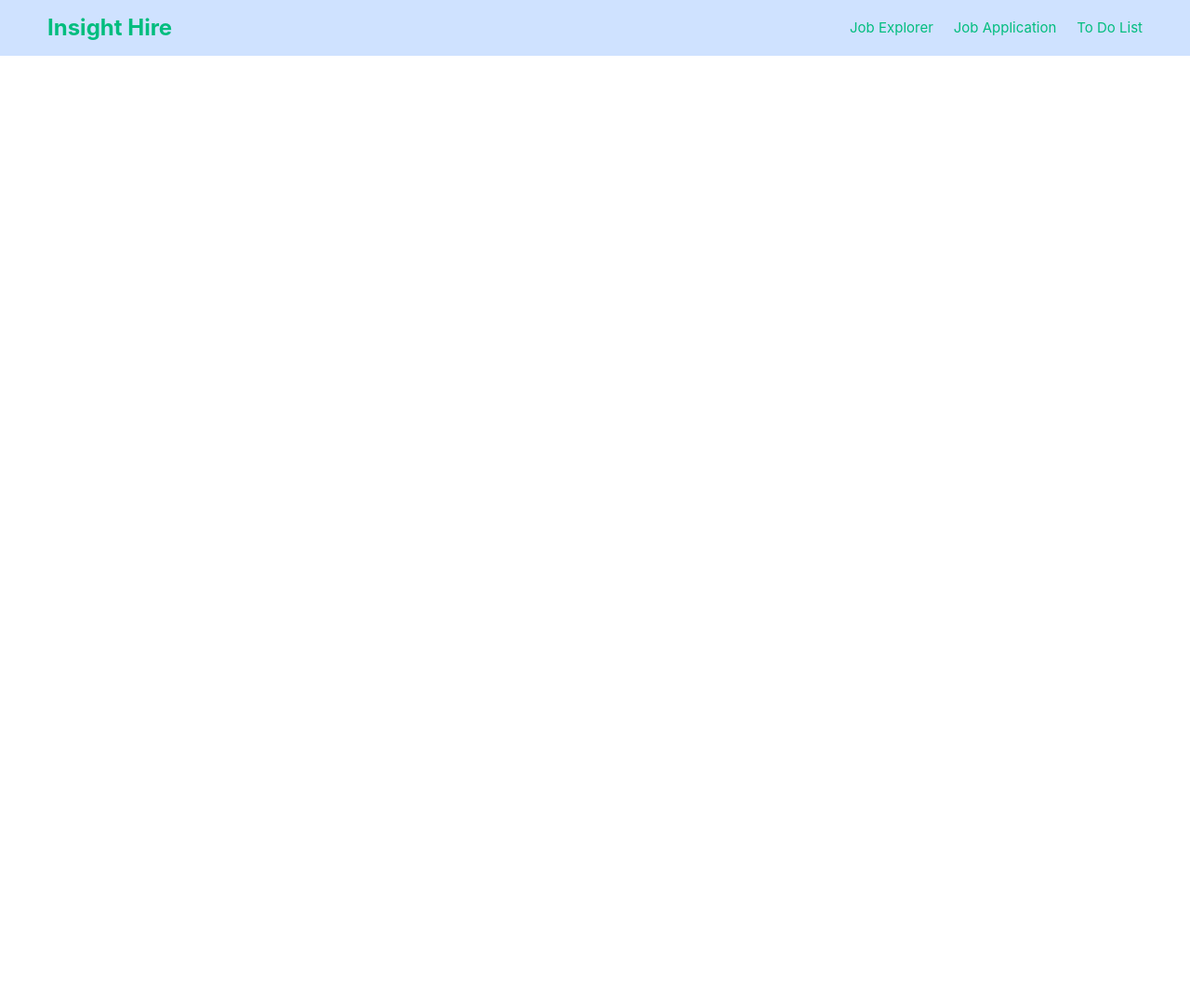
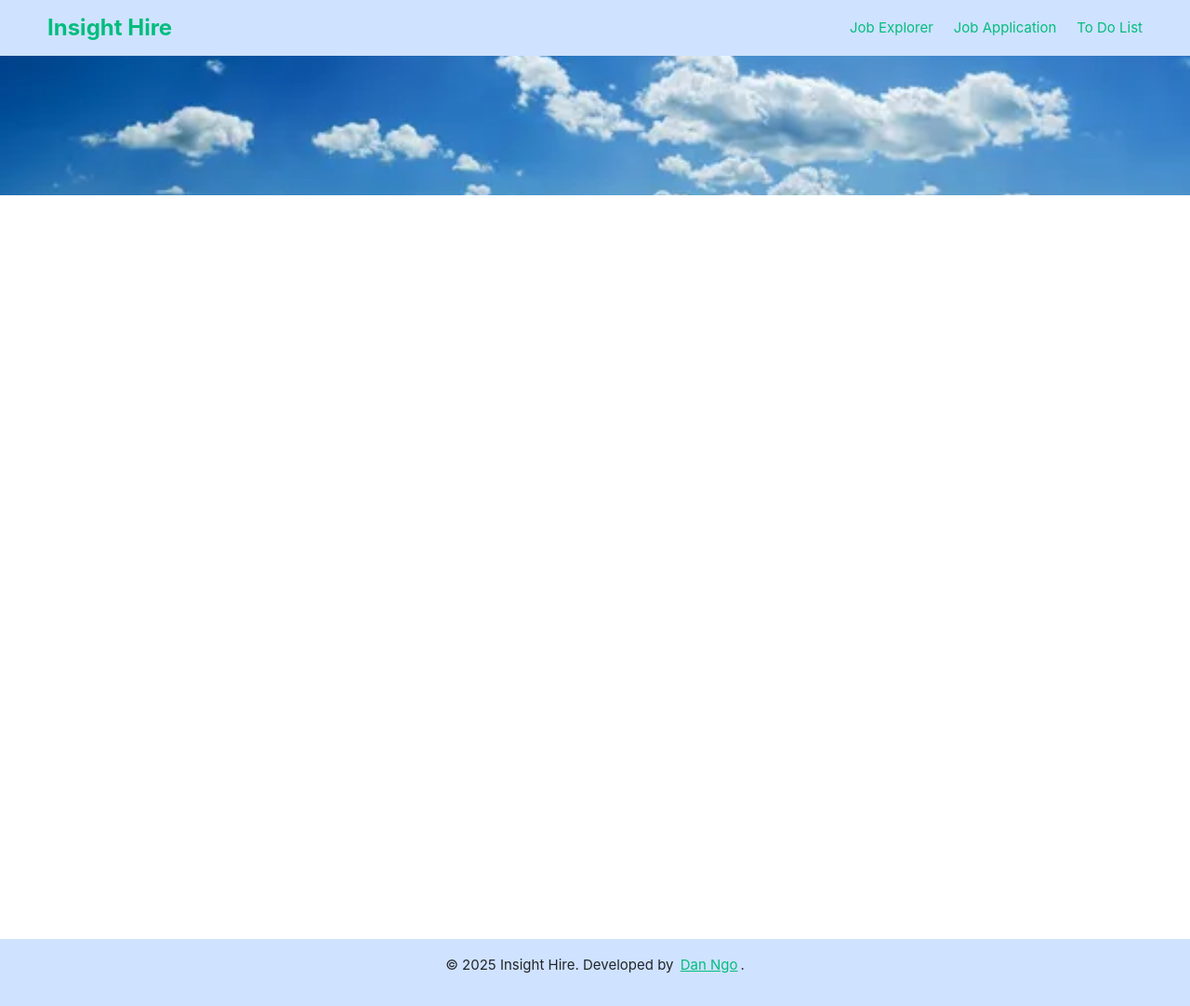
Before and after one commit to DanNgo4/insight-hire, a Vue app: page / in a window 1280 px wide. Shown: the whole page at 93% size. Before the commit the page ends 860 px from the top, so only its background shows below. Built offline with nearby package versions, Linux system fonts and the light colour scheme.

Commit message:
add footer + nav bar enhancement

```diff
--- a/src/components/Footer.vue
+++ b/src/components/Footer.vue
@@ -1 +1,12 @@
-<template></template>
+<template>
+  <footer class="bg-primary-subtle text-dark py-3 mt-auto text-center">
+    <p>
+      &copy; 2025 Insight Hire. Developed by
+      <a
+        :href="'https://www.danngo.space'"
+        class="text-decoration-underline"
+        target="_blank"
+      >Dan Ngo</a>.
+    </p>
+  </footer>
+</template>
--- a/src/components/NavBar.vue
+++ b/src/components/NavBar.vue
@@ -16,8 +16,12 @@ const pages = [
 </script>
 
 <template>
-  <header class="d-flex flex-row align-items-center justify-content-between px-5 py-2 bg-primary-subtle">
-    <a class="fs-4 fw-bold bg-transparent cursor-pointer" :href=BASE_URL>
+  <header class="d-flex flex-column">
+    <section class="d-flex flex-row align-items-center justify-content-between px-5 py-2 bg-primary-subtle">
+      <a
+        class="fs-4 fw-bold bg-transparent cursor-pointer"
+        :href="BASE_URL"
+      >
         Insight Hire
       </a>
 
@@ -39,18 +43,21 @@ const pages = [
           class="custom-tiered-menu"
         >
           <template #item="{ item }">
-          <RouterLink
-            :to="item.route"
-            custom
-          >
+            <RouterLink :to="item.route" custom>
               <a :href="`${BASE_URL}#${item.route}`">
                 <span :class="item.icon"></span>
-
                 <p>{{ item.label }}</p>
               </a>
             </RouterLink>
           </template>
         </TieredMenu>
       </section>
+    </section>
+
+    <img src="../assets/sky.jpg"
+         alt="Site banner"
+         class="w-100"
+         height="150"
+         style="object-fit: cover;" />
   </header>
 </template>
--- a/vite.config.js
+++ b/vite.config.js
@@ -16,5 +16,5 @@ export default defineConfig({
   define: {
     __VUE_DEVTOOLS__: false,
   },
-  base: "/cos30043/s104186810/A2/",
+  base: "/cos30043/s104186810/A2",
 });
```
Lines whose indentation alone changed are shown as unchanged.
